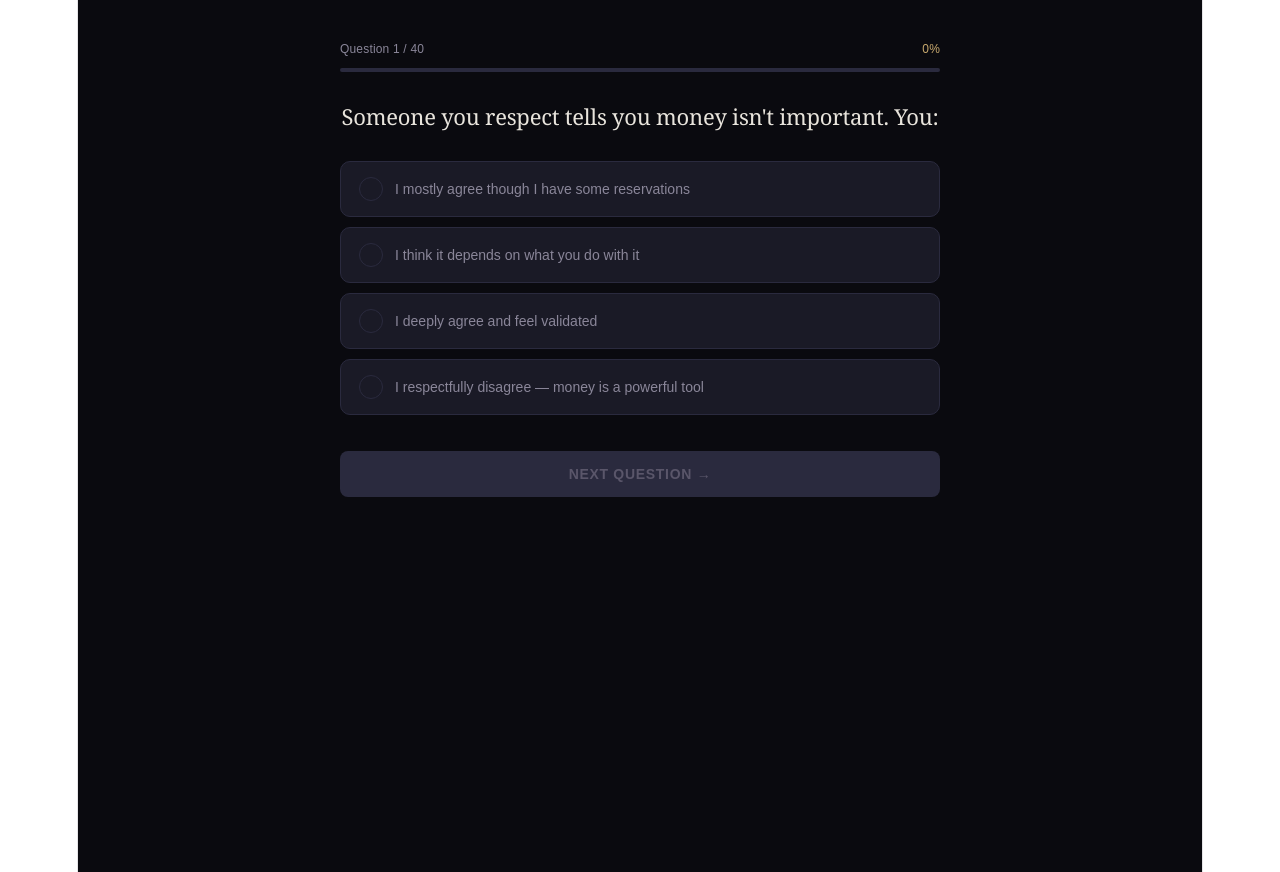
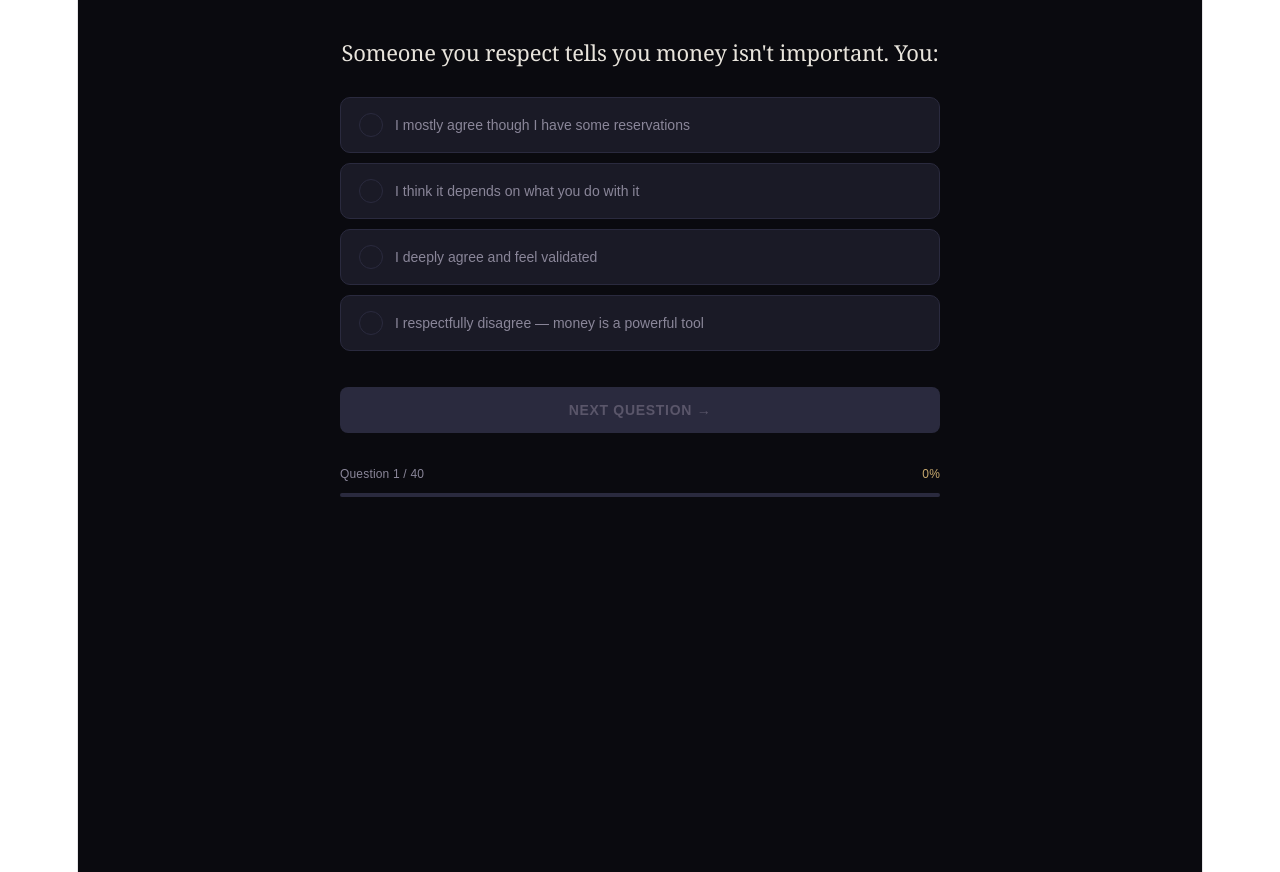
Before and after one commit to Achille-fly/Keen, a React (Vite) app: page / in a window 1280 px wide. Both pictures are taken after a click on the button "START THE ASSESSMENT". Built offline with nearby package versions, Linux system fonts and the light colour scheme; a web font is replaced by a local one.

Commit message:
keen interface

```diff
--- a/src/App.jsx
+++ b/src/App.jsx
@@ -1213,7 +1213,7 @@ export default function App() {
   if (phase==="results" && result) return <Results scores={result.scores} archetypeKey={result.archetypeKey} behav={result.behav} onRestart={restart}/>;
 
   if (phase==="intro") return (
-    <div style={{minHeight:"100vh", background:C.bg, color:C.text, fontFamily:"Georgia,serif", display:"flex", flexDirection:"column", alignItems:"center", justifyContent:"center", padding:"2rem 1rem"}}>
+    <div style={{minHeight:"100vh", width:"100vw", background:"#0A0A0F", color:"#E8E4DC", fontFamily:"Georgia,serif", display:"flex", flexDirection:"column", alignItems:"center", justifyContent:"center", padding:"2rem 1rem", boxSizing:"border-box", margin:0}}>
       <div style={{maxWidth:560, textAlign:"center"}}>
         {/* KEEN branding */}
         <div style={{marginBottom:40}}>
@@ -1250,15 +1250,6 @@ export default function App() {
 
   return (
     <div style={{minHeight:"100vh", background:C.bg, color:C.text, fontFamily:"sans-serif", display:"flex", flexDirection:"column", alignItems:"center", padding:"2rem 1rem"}}>
-      <div style={{width:"100%", maxWidth:600, marginBottom:28}}>
-        <div style={{display:"flex", justifyContent:"space-between", marginBottom:6}}>
-          <span style={{fontSize:12, color:C.muted}}>Question {currentQ+1} / {questions.length}</span>
-          <span style={{fontSize:12, color:C.accent}}>{Math.round(progress)}%</span>
-        </div>
-        <div style={{background:C.border, borderRadius:4, height:4}}>
-          <div style={{width:`${progress}%`, height:"100%", background:C.accent, borderRadius:4, transition:"width 0.4s ease"}}/>
-        </div>
-      </div>
       {q && optMap[q.id] && (
         <div style={{width:"100%", maxWidth:600}}>
           <h2 style={{fontSize:"clamp(17px,2.8vw,22px)", fontWeight:400, lineHeight:1.5, color:C.text, marginBottom:28, fontFamily:"Georgia,serif"}}>{q.text}</h2>
@@ -1275,6 +1266,15 @@ export default function App() {
           <button onClick={handleNext} disabled={selected===null} style={{width:"100%", background:selected!==null?C.accent:C.border, color:selected!==null?"#0A0A0F":C.dim, border:"none", borderRadius:8, padding:"15px", fontSize:14, fontWeight:700, cursor:selected!==null?"pointer":"not-allowed", transition:"all 0.2s", letterSpacing:"0.05em"}}>
             {currentQ<questions.length-1?"NEXT QUESTION →":"SEE MY ANALYSIS →"}
           </button>
+          <div style={{width:"100%", marginTop:28}}>
+            <div style={{display:"flex", justifyContent:"space-between", marginBottom:6}}>
+              <span style={{fontSize:12, color:C.muted}}>Question {currentQ+1} / {questions.length}</span>
+              <span style={{fontSize:12, color:C.accent}}>{Math.round(progress)}%</span>
+            </div>
+            <div style={{background:C.border, borderRadius:4, height:4}}>
+              <div style={{width:`${progress}%`, height:"100%", background:C.accent, borderRadius:4, transition:"width 0.4s ease"}}/>
+            </div>
+          </div>
         </div>
       )}
     </div>
```
